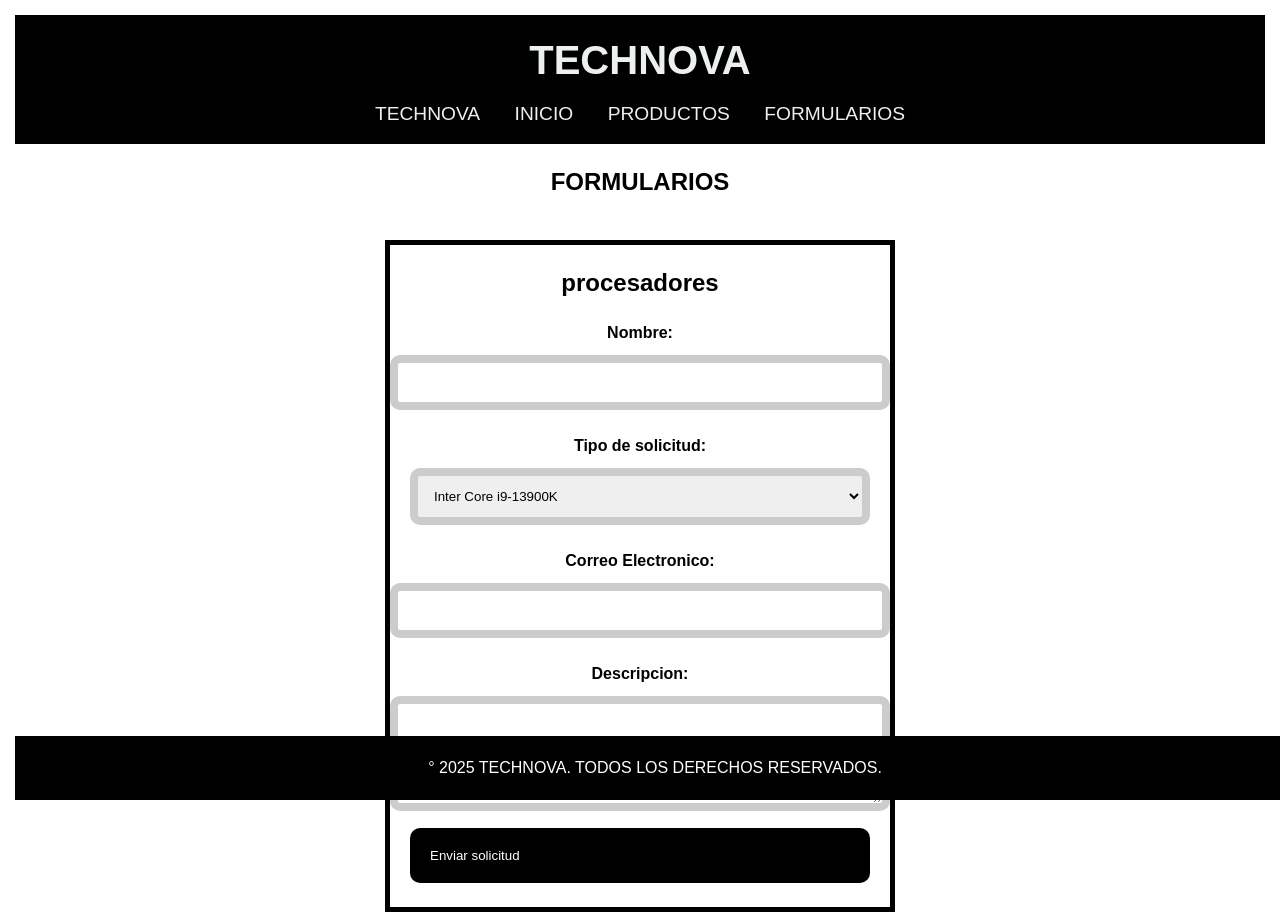
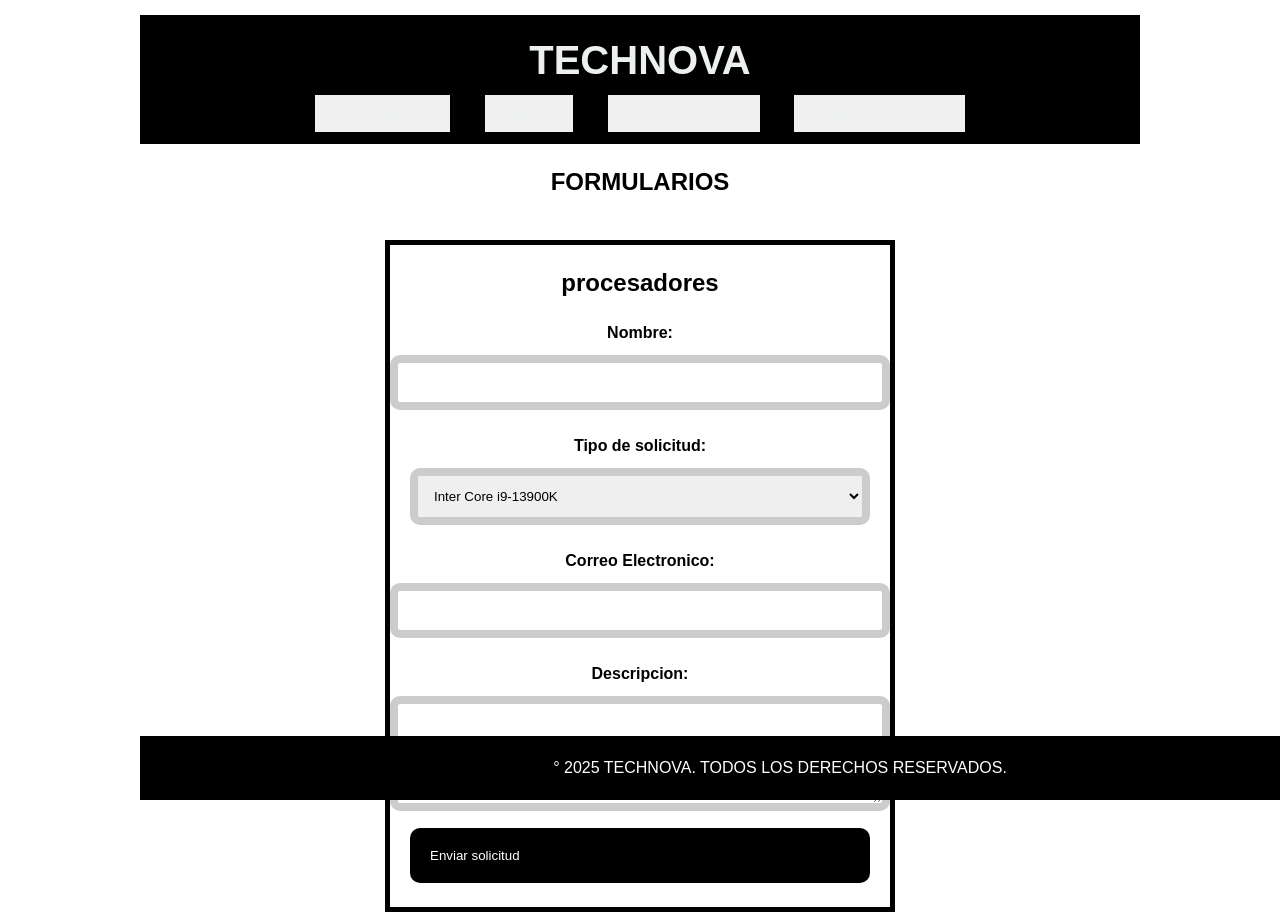
Before and after one commit to TECHNOVA-TN/TECHNOVA-TN-, a plain HTML site: page DIAGRAMAS.HTML in a window 1280 px wide. Shown: the top 912 px of the page. Drawn offline with Linux system fonts and the light colour scheme.

Commit message:
Update DIAGRAMAS.HTML

```diff
--- a/DIAGRAMAS.HTML
+++ b/DIAGRAMAS.HTML
@@ -8,11 +8,17 @@
 <title> technova </title>
 <style>
   body {
-  font-family: Arial, sans-serif;
-        margin: 0;
-        padding: 15px;
-        line-height: 1.5;
-        word-wrap: break-word;
+   font-family: Arial, sans-serif;
+    line-height: 1.5;
+    max-width: 1000px; /* Límite de ancho en desktop */
+    margin: 0 auto; /* Centrado */
+    padding: 15px;
+}
+@media (max-width: 600px) {
+    body {
+        padding: 10px;
+        font-size: 14px;
+    }
 background-image: url("img/abstract-white-background-free-vector (1).jpg");
 background-position: center center;
 background-repeat: no-repeat;
@@ -33,6 +39,17 @@ header h1{
     margin: 0;
     font-size: 2.5em;
 
+}
+nav {
+    display: flex;
+    flex-wrap: wrap; /* Para que los ítems se ajusten en móviles */
+    gap: 10px;
+    justify-content: center;
+}
+nav a {
+    padding: 8px 15px;
+    background: #f0f0f0;
+    text-decoration: none;
 }
    nav ul {
     list-style: none;
```
